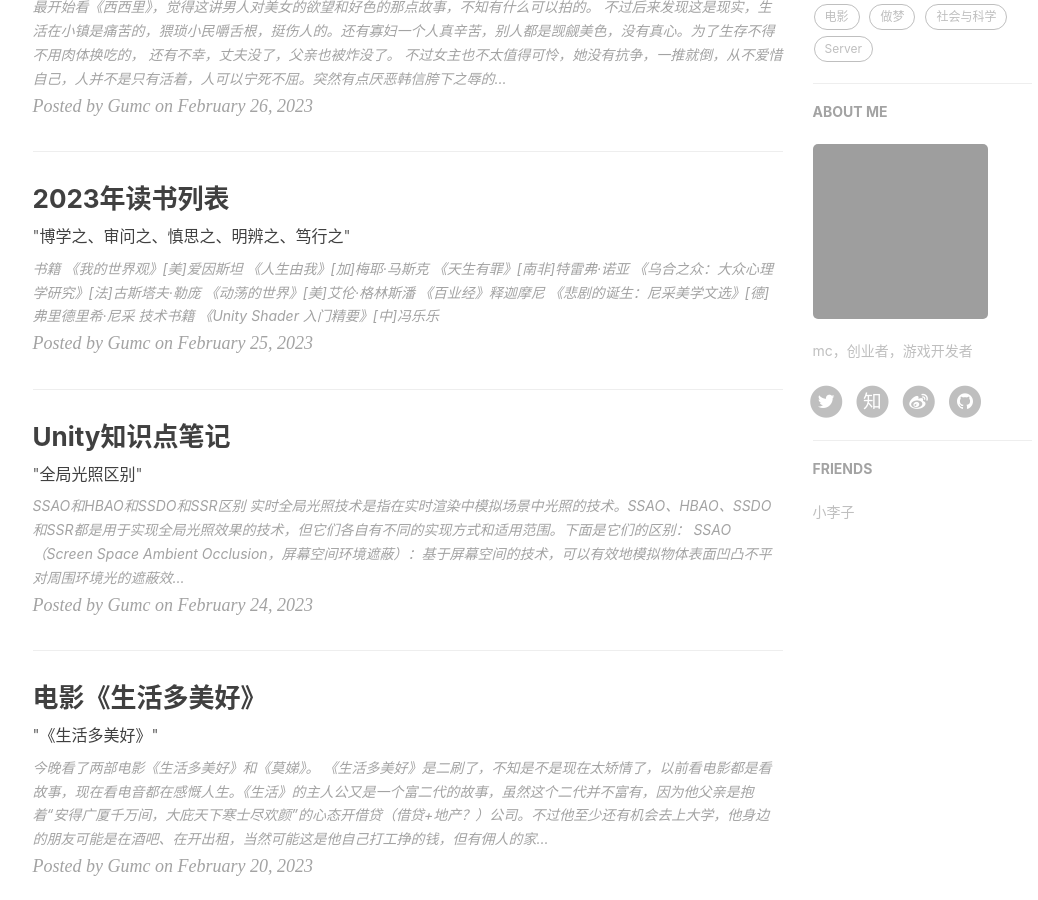
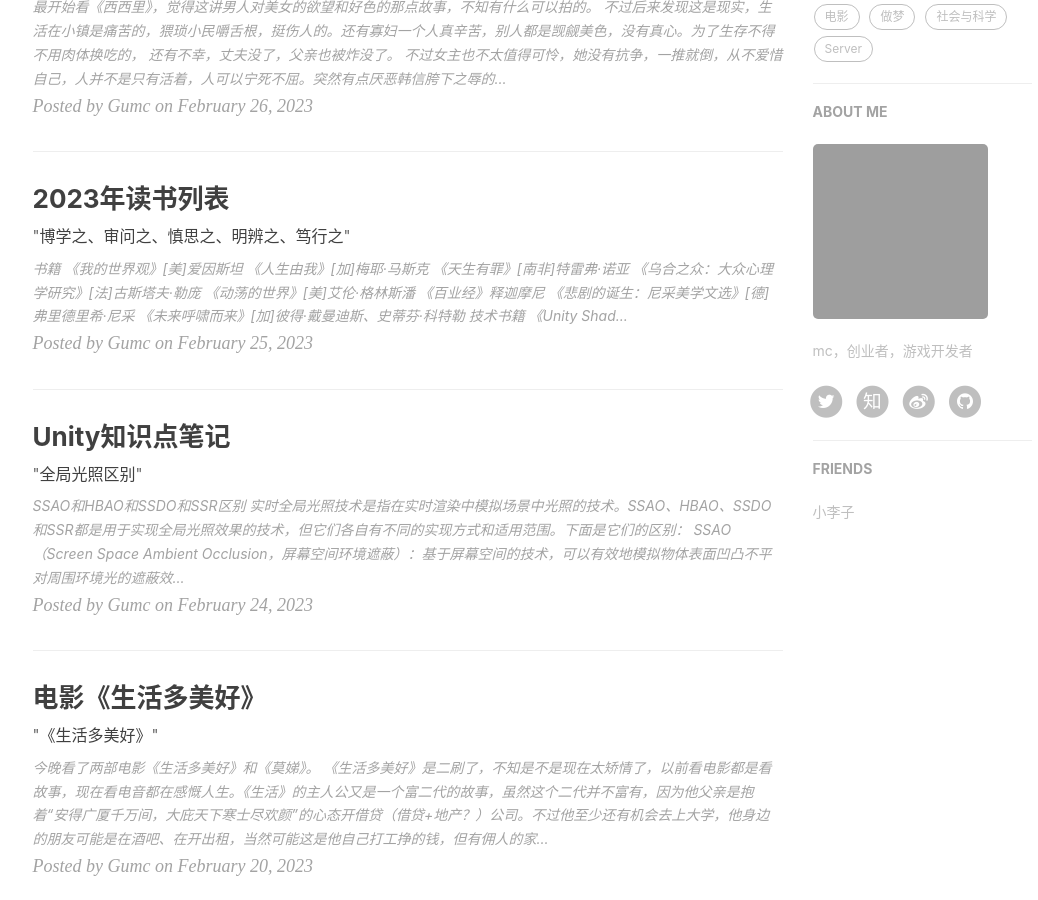
Before and after one commit to gumcstronger/gumcstronger.github.io, a Jekyll site: the page built from index.html, in a window 1280 px wide and 900 px high, scrolled down 547 px. Shown: the whole window, without its empty margins (135-1173 px from the left). Built offline with Jekyll 4.4.1, drawn with Linux system fonts in a browser that asks for light colours; the list of posts is cut into pages by our own code; comment, search, counter and statistics services are not loaded; grey boxes are pictures that could not be loaded.

Commit message:
Update 2023-02-24-book.md

```diff
--- a/_posts/2023/2023-02-24-book.md
+++ b/_posts/2023/2023-02-24-book.md
@@ -18,6 +18,7 @@
 * 《动荡的世界》[美]艾伦·格林斯潘
 * 《百业经》释迦摩尼
 * 《悲剧的诞生：尼采美学文选》[德]弗里德里希·尼采
+* 《未来呼啸而来》[加]彼得·戴曼迪斯、史蒂芬·科特勒
 
 ## 技术书籍
 
```
